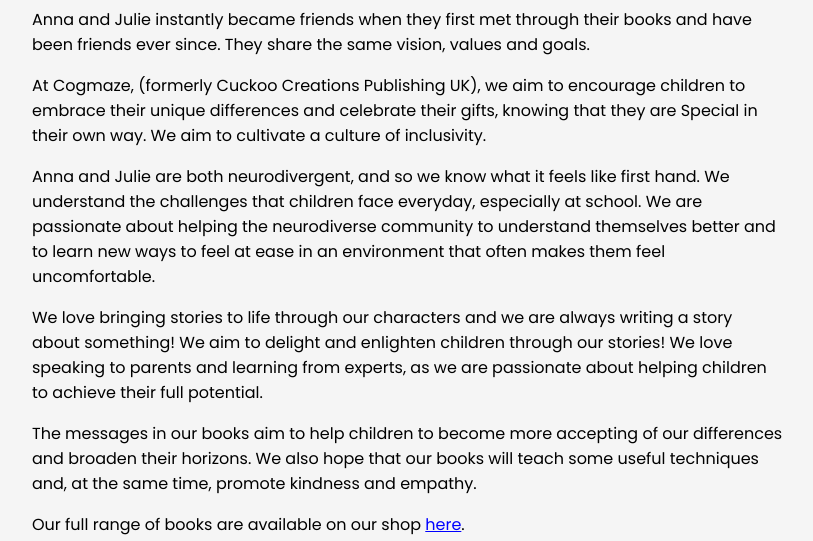
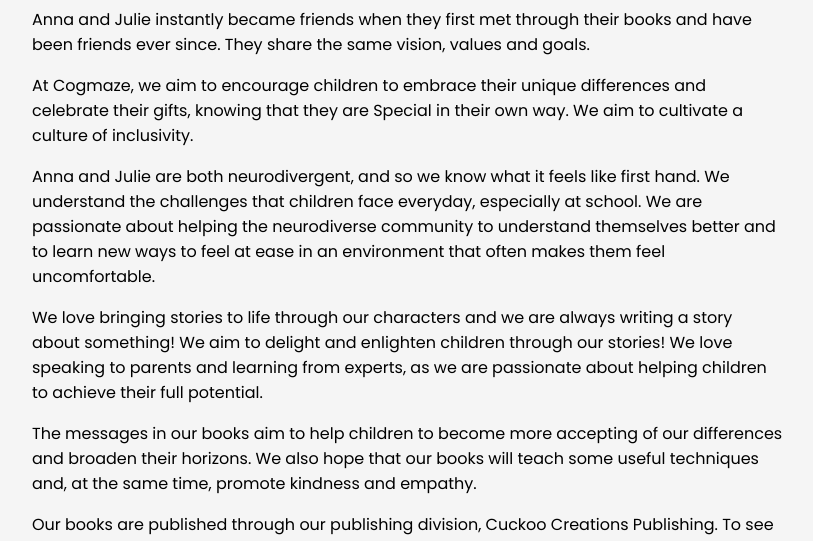
Before and after one commit to Julie975/cogmaze.com, a plain HTML site: page about.html in a window 1280 px wide. Shown: the part 260-801 px from the top of the page, without its empty margins (232-1045 px from the left). Drawn offline with Linux system fonts and the light colour scheme.

```diff
--- a/about.html
+++ b/about.html
@@ -42,7 +42,7 @@
         <p>Anna and Julie instantly became friends when they first met through their books
             and have been friends ever since. They share the same vision, values and goals.
         </p>
-        <p>At Cogmaze, (formerly Cuckoo Creations Publishing UK), we aim to encourage children to embrace their unique
+        <p>At Cogmaze, we aim to encourage children to embrace their unique
             differences and celebrate their gifts, knowing that they are Special in their own way. We
             aim to cultivate a culture of inclusivity.
         </p>
@@ -60,9 +60,12 @@
         <p>The messages in our books aim to help children to become more accepting of our
             differences and broaden their horizons. We also hope that our books will teach some
             useful techniques and, at the same time, promote kindness and empathy.
+
+
         </p>
 
-        <p>Our full range of books are available on our shop
+        <p>Our books are published through our publishing division, Cuckoo Creations Publishing. To see our
+            full range of books, please visit our online shop
             <a href="https://juliealisonmcdonald.square.site" style="color: blue; text-decoration: underline;">here</a>.
         </p>
     </section>
```
Also changed, not shown: 1 other file.
